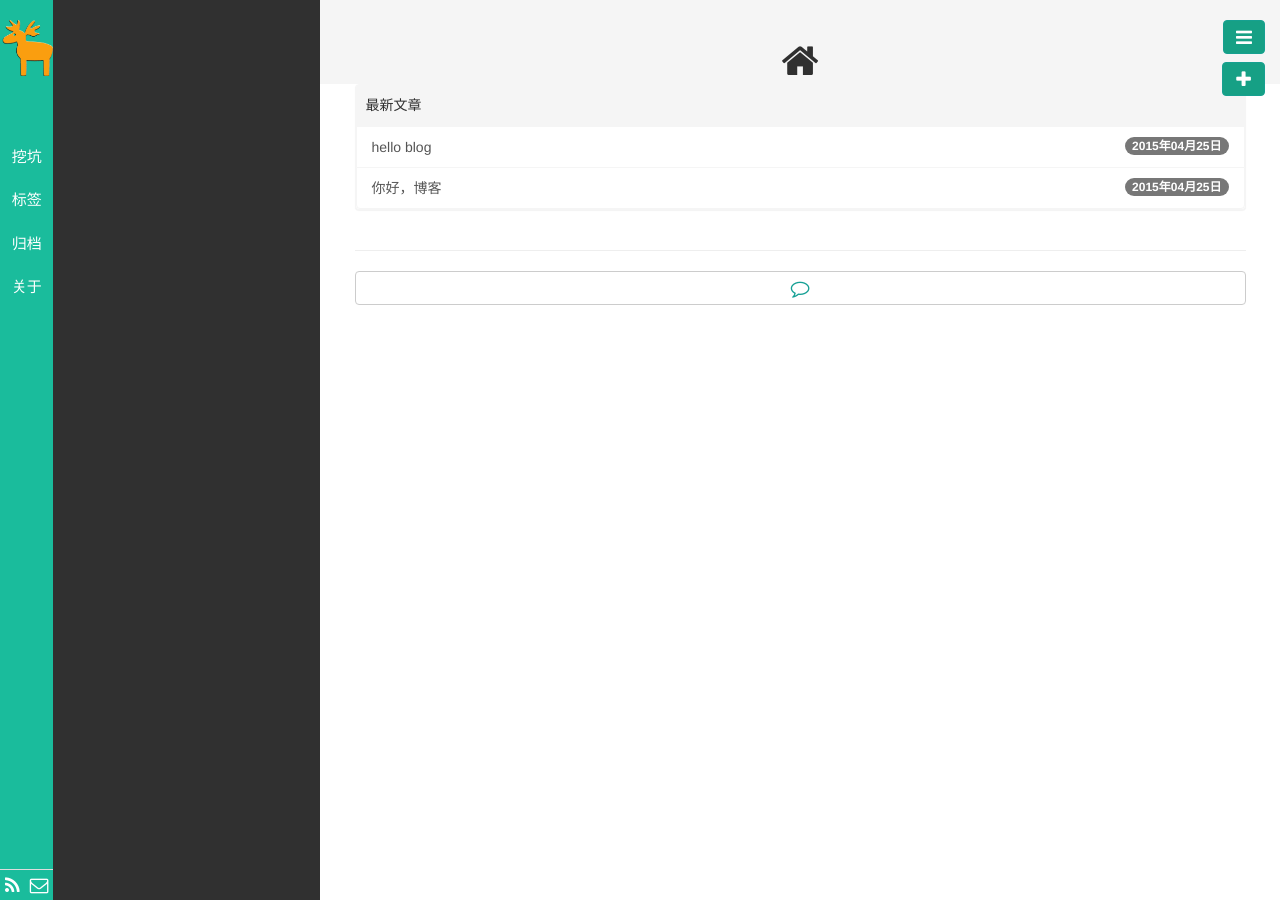
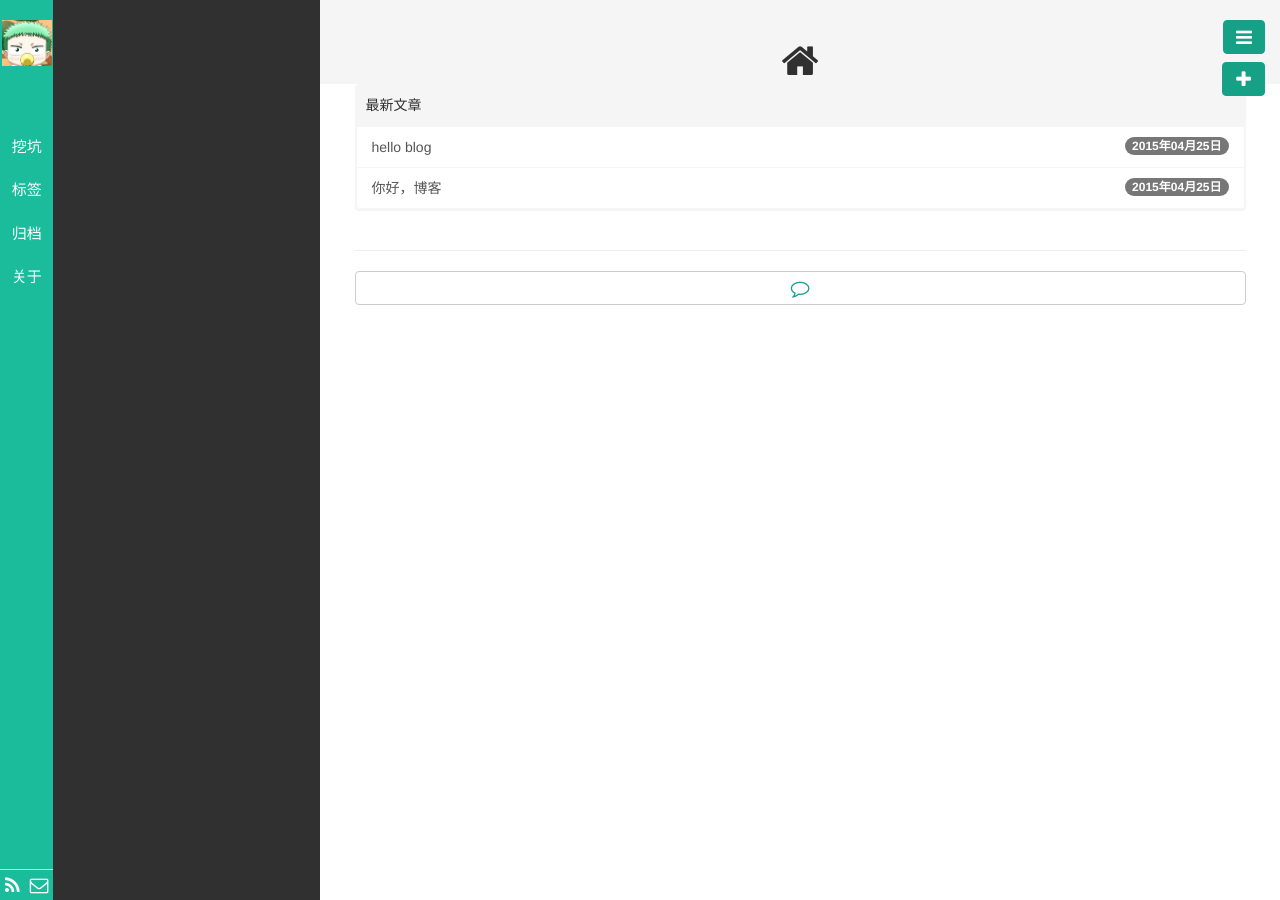
Before and after one commit to pingf/JLog, a Jekyll site: the page built from index.html, in a window 1280 px wide. Built offline with Jekyll 4.4.1, drawn with Linux system fonts in a browser that asks for light colours; nearby versions of some CDN libraries; library files that are not in the unit come from our copies; Markdown is read by kramdown in place of the engine named in the settings; the list of posts is cut into pages by our own code.

Commit message:
界面修正

```diff
--- a/CNAME
+++ b/CNAME
@@ -1 +1 @@
-pingf.github.io/JLog
+pingf.github.io/JLog/
--- a/_config.yml
+++ b/_config.yml
@@ -12,12 +12,12 @@ author:
 # 站点信息
 title: Makefile君的Blog
 description: My personal blog
-url: http://pingf.github.io/JLog
+url: http://127.0.0.1:4000 #http://pingf.github.io/JLog
 rss_url: ./pages/atom.xml
 
 # gavatar头像及Favicon
-gavatar: ./public/img/deer3.png
-favicon: ./public/img/deer3.png
+gavatar: /public/img/profile/avatar_blb.png
+favicon: /public/img/profile/avatar_blb.png
 
 
 # disqus 设置
--- a/public/css/base.css
+++ b/public/css/base.css
@@ -50,8 +50,7 @@ body, html {
 }
 
 .avatar {
-  width: 56px;
-  /*height: 90px;*/
+  width: 50px;
   border: 0px solid #fff;
 }
 .aside1_bottom {
```
Also changed, not shown: public/css/bootstrap.css, public/img/profile/avatar_blb.png (added).
